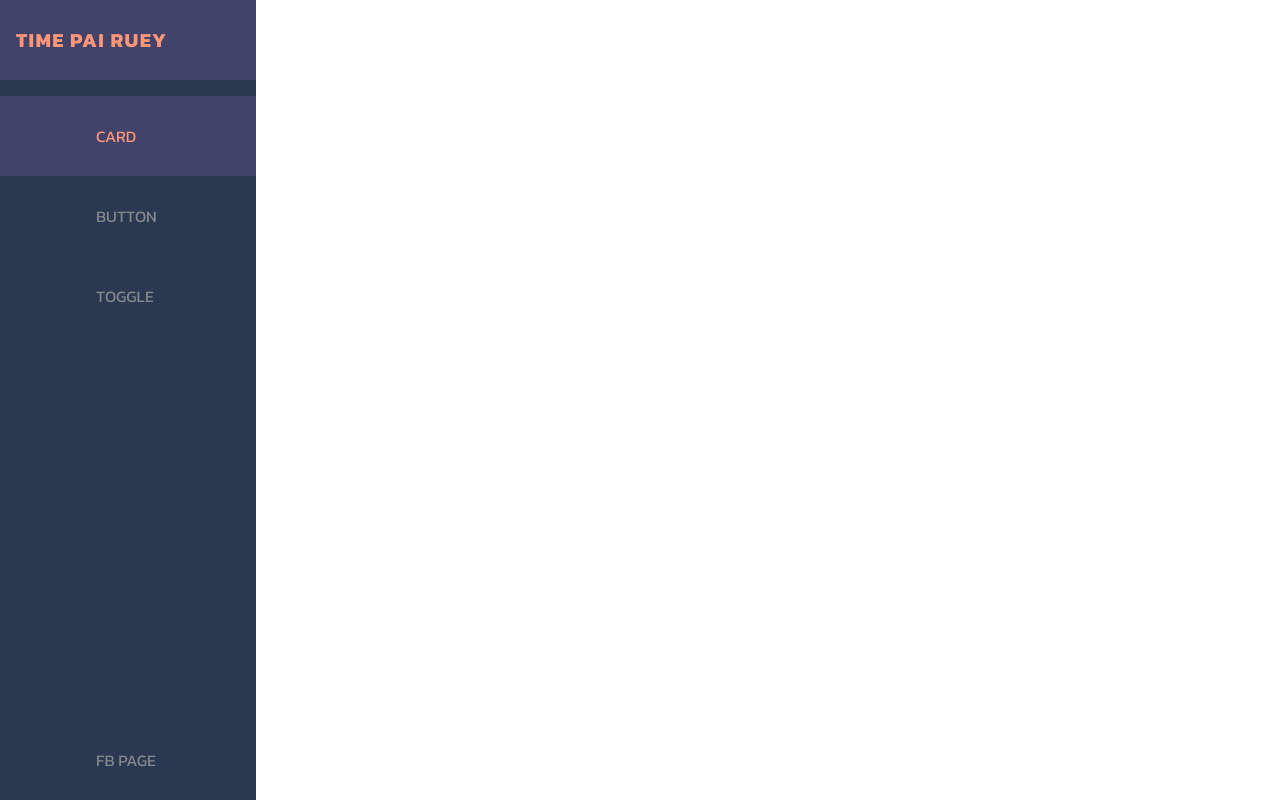
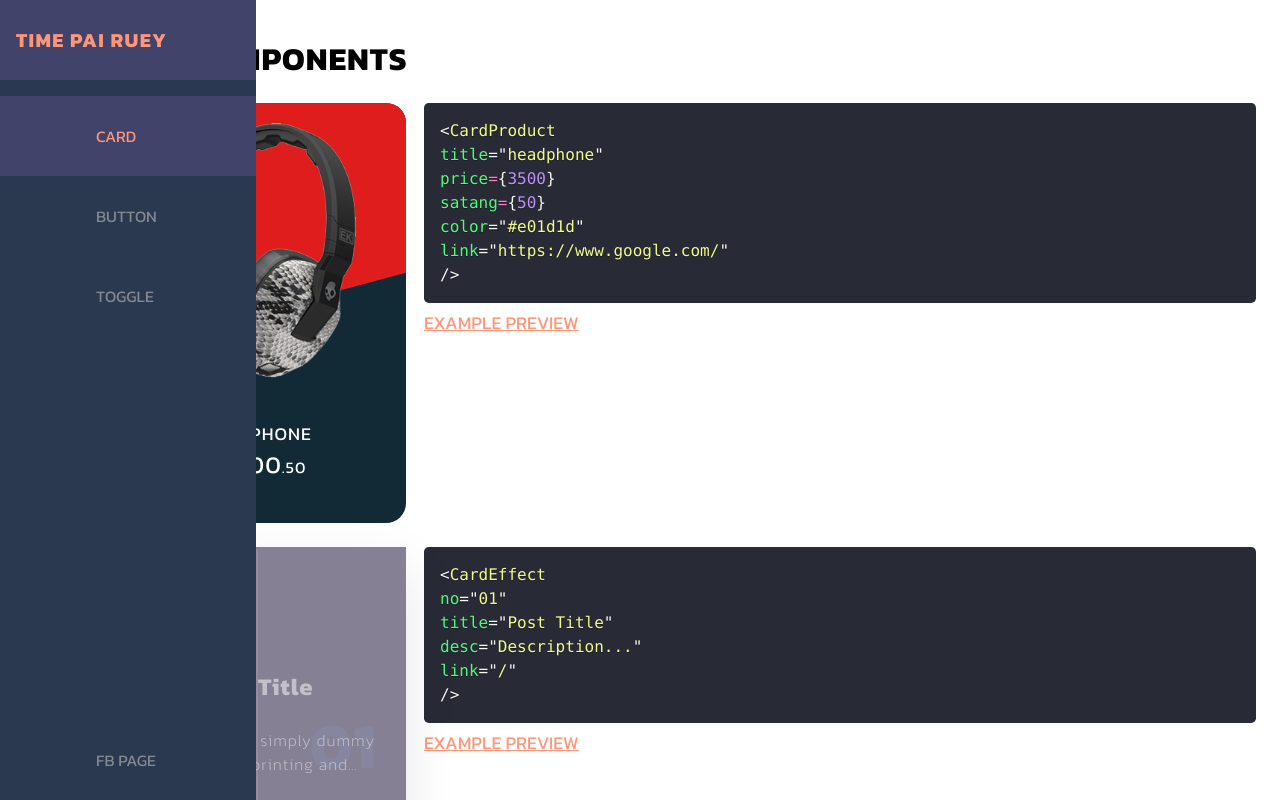
Before and after one commit to timenakrab/frontend-design, a Next.js app: page /card in a window 1280 px wide. Shown: the top 800 px of the page. Built offline with nearby package versions, Linux system fonts and the light colour scheme; some icons are missing.

Commit message:
add preview component to page

```diff
--- a/pages/card/index.tsx
+++ b/pages/card/index.tsx
@@ -1,7 +1,47 @@
+import Link from 'next/link';
 import { NextRouter } from 'next/router';
 import React from 'react';
+import styled from 'styled-components';
 
+import CardEffect from '../../src/card/CardEffect';
+import CardProduct from '../../src/card/CardProduct';
+import CodePreview from '../../src/CodePreview';
 import MainLayout from '../../src/MainLayout';
+import Text from '../../src/Text';
+
+const WarpCardProduct = styled.div`
+  display: flex;
+  flex-direction: row;
+  flex-wrap: wrap;
+  margin-bottom: 24px;
+`;
+const SectionCardProduct = styled.div`
+  width: 320px;
+  display: flex;
+  justify-content: center;
+  align-items: center;
+  @media (max-width: 768px) {
+    width: 100%;
+  }
+`;
+const SectionCode = styled.div`
+  flex-grow: 1;
+  padding: 0px 8px;
+  @media (max-width: 768px) {
+    padding: 8px 0px;
+  }
+`;
+const SectionLinkExample = styled.div`
+  margin: 8px 0px;
+`;
+const LinkExample = styled.a`
+  font-size: 18px;
+  line-height: 24px;
+  font-family: 'Kanit';
+  color: #ff9678;
+  text-transform: uppercase;
+  margin: 8px 0px;
+`;
 
 type CardPageProps = {
   router: NextRouter;
@@ -10,7 +50,69 @@ type CardPageProps = {
 const CardPage = ({ router }: CardPageProps) => {
   return (
     <MainLayout pathname={router.pathname}>
-      <p>Waiting For Update</p>
+      <Text h1 customStyles={{ textTransform: 'uppercase', letterSpacing: 1 }}>
+        card components
+      </Text>
+      <WarpCardProduct>
+        <SectionCardProduct>
+          <CardProduct
+            title="headphone"
+            price={3500}
+            satang={50}
+            color="#e01d1d"
+            link="https://www.google.com/"
+          />
+        </SectionCardProduct>
+        <SectionCode>
+          <CodePreview
+            language="tsx"
+            codeString={`
+              <CardProduct
+                title="headphone"
+                price={3500}
+                satang={50}
+                color="#e01d1d"
+                link="https://www.google.com/"
+              />
+            `}
+            customStyles={{ padding: 0 }}
+          />
+          <SectionLinkExample>
+            <Link href="/card/card-product">
+              <LinkExample href="/card/card-product">example preview</LinkExample>
+            </Link>
+          </SectionLinkExample>
+        </SectionCode>
+      </WarpCardProduct>
+      <WarpCardProduct>
+        <SectionCardProduct>
+          <CardEffect
+            no="01"
+            title="Post Title"
+            desc="Lorem Ipsum is simply dummy text of the printing and typesetting industry."
+            link="/"
+          />
+        </SectionCardProduct>
+        <SectionCode>
+          <CodePreview
+            language="tsx"
+            codeString={`
+              <CardEffect
+                no="01"
+                title="Post Title"
+                desc="Description..."
+                link="/"
+              />
+            `}
+            customStyles={{ padding: 0 }}
+          />
+          <SectionLinkExample>
+            <Link href="/card/card-hover-effect">
+              <LinkExample href="/card/card-hover-effect">example preview</LinkExample>
+            </Link>
+          </SectionLinkExample>
+        </SectionCode>
+      </WarpCardProduct>
     </MainLayout>
   );
 };
--- a/src/CodePreview.tsx
+++ b/src/CodePreview.tsx
@@ -13,9 +13,10 @@ const SectionCode = styled.div`
 interface CodePreviewProps {
   language: string;
   codeString: string;
+  customStyles?: React.CSSProperties;
 }
 
-const CodePreview = ({ language, codeString }: CodePreviewProps) => {
+const CodePreview = ({ language, codeString, customStyles }: CodePreviewProps) => {
   const [style, setStyle] = useState(null);
 
   function trimCode(code: string) {
@@ -35,7 +36,7 @@ const CodePreview = ({ language, codeString }: CodePreviewProps) => {
     return <NoStyle>{CodeDisplay}</NoStyle>;
   }
   return (
-    <SectionCode>
+    <SectionCode style={{ ...customStyles }}>
       <SyntaxHighlighter language={language} style={style} customStyle={{ margin: 0 }}>
         {CodeDisplay}
       </SyntaxHighlighter>
@@ -43,4 +44,8 @@ const CodePreview = ({ language, codeString }: CodePreviewProps) => {
   );
 };
 
+CodePreview.defaultProps = {
+  customStyles: {},
+};
+
 export default CodePreview;
--- a/src/MainLayout.tsx
+++ b/src/MainLayout.tsx
@@ -10,10 +10,12 @@ const Main = styled.main`
   min-height: 100vh;
   @media (max-width: 600px) {
     margin: 0px;
+    margin-bottom: 5rem;
   }
 `;
 const Navbar = styled.nav`
   position: fixed;
+  z-index: 10000;
   background-color: #2a3950;
   transition: width 200ms ease;
   @media (max-width: 600px) {
--- /dev/null
+++ b/src/Text.tsx
@@ -0,0 +1,106 @@
+import React from 'react';
+import styled from 'styled-components';
+
+const H1 = styled.h1`
+  font-size: 32px;
+  line-height: 44px;
+  color: #000000;
+  font-family: 'Kanit';
+`;
+const H2 = styled.h2`
+  font-size: 28px;
+  line-height: 38px;
+  color: #000000;
+  font-family: 'Kanit';
+`;
+const H3 = styled.h2`
+  font-size: 24px;
+  line-height: 32px;
+  color: #000000;
+  font-family: 'Kanit';
+`;
+const H4 = styled.h2`
+  font-size: 20px;
+  line-height: 26px;
+  color: #000000;
+  font-family: 'Kanit';
+`;
+const H5 = styled.h2`
+  font-size: 18px;
+  line-height: 24px;
+  color: #000000;
+  font-family: 'Kanit';
+`;
+const H6 = styled.h2`
+  font-size: 16px;
+  line-height: 22px;
+  color: #000000;
+  font-family: 'Kanit';
+`;
+const P = styled.p`
+  font-size: 16px;
+  line-height: 22px;
+  color: #000000;
+  font-family: 'Kanit';
+`;
+const Span = styled.span`
+  font-size: 16px;
+  line-height: 22px;
+  color: #000000;
+  font-family: 'Kanit';
+`;
+
+interface TextProps {
+  children: string;
+  h1?: boolean;
+  h2?: boolean;
+  h3?: boolean;
+  h4?: boolean;
+  h5?: boolean;
+  h6?: boolean;
+  p?: boolean;
+  span?: boolean;
+  customStyles?: React.CSSProperties;
+}
+
+const Text = ({ h1, h2, h3, h4, h5, h6, p, span, children, customStyles }: TextProps) => {
+  if (h1) {
+    return <H1 style={{ ...customStyles }}>{children}</H1>;
+  }
+  if (h2) {
+    return <H2 style={{ ...customStyles }}>{children}</H2>;
+  }
+  if (h3) {
+    return <H3 style={{ ...customStyles }}>{children}</H3>;
+  }
+  if (h4) {
+    return <H4 style={{ ...customStyles }}>{children}</H4>;
+  }
+  if (h5) {
+    return <H5 style={{ ...customStyles }}>{children}</H5>;
+  }
+  if (h6) {
+    return <H6 style={{ ...customStyles }}>{children}</H6>;
+  }
+  if (p) {
+    return <P style={{ ...customStyles }}>{children}</P>;
+  }
+  if (span) {
+    return <Span style={{ ...customStyles }}>{children}</Span>;
+  }
+  return <P style={{ ...customStyles }}>{children}</P>;
+};
+
+Text.defaultProps = {
+  h1: false,
+  h2: false,
+  h3: false,
+  h4: false,
+  h5: false,
+  h6: false,
+  p: false,
+  span: false,
+  customStyles: {},
+};
+
+export default Text;
--- a/src/card/CardEffect.tsx
+++ b/src/card/CardEffect.tsx
@@ -10,7 +10,6 @@ const Card = styled.div`
   display: flex;
   justify-content: center;
   align-items: center;
-  margin: 30px;
   box-shadow: 0px 20px 50px rgba(0, 0, 0, 0.2);
   overflow: hidden;
   opacity: 0.5;
@@ -59,8 +58,16 @@ const Title = styled.h3`
   }
 `;
 const Description = styled.p`
+  display: -webkit-box;
+  -webkit-line-clamp: 2;
+  -webkit-box-orient: vertical;
+  min-height: calc(24px);
+  max-height: calc(48px);
+  height: auto;
+  font-size: 16px;
+  line-height: 24px;
   position: relative;
-  font-size: 1em;
+  overflow: hidden;
   color: #ffffff;
   z-index: 2;
   opacity: 0.5;
--- a/src/card/CardProduct.tsx
+++ b/src/card/CardProduct.tsx
@@ -4,12 +4,11 @@ import styled from 'styled-components';
 const Card = styled.div<{ bgColor: string }>`
   font-family: 'kanit', sans-serif;
   position: relative;
-  width: 320px;
+  width: 300px;
   height: 420px;
   background-color: #122936;
   border-radius: 20px;
   overflow: hidden;
-  margin: 16px;
   &::before {
     content: '';
     position: absolute;
```
Also changed, not shown: pages/card/card-hover-effect.tsx (+17 -5 lines), pages/card/card-product.tsx (+12 -5 lines), src/ContainerFlex.tsx (+16 -4 lines), src/Divider.tsx (added, +15 -0 lines).
